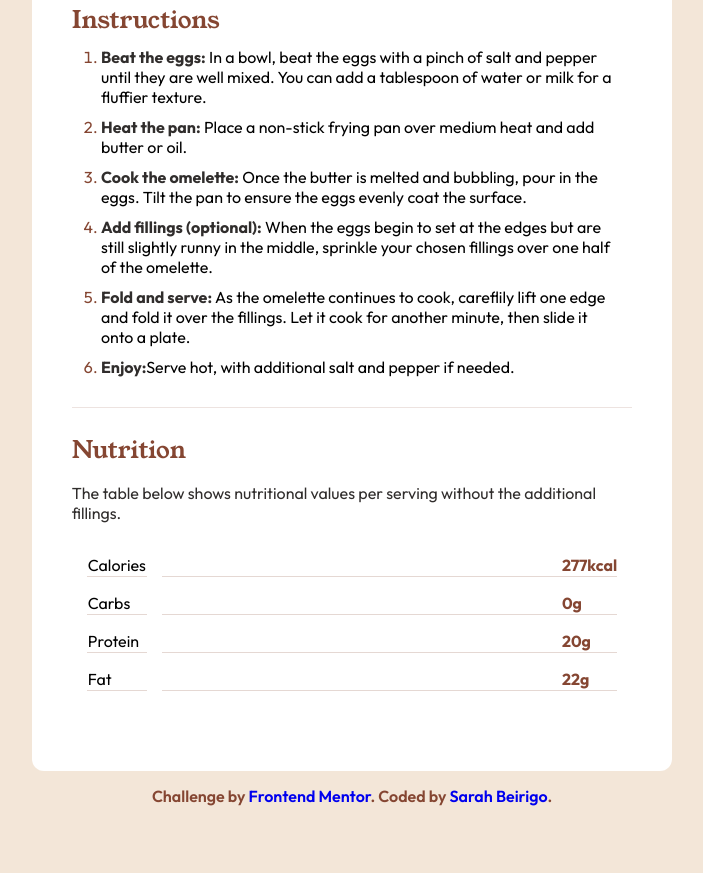
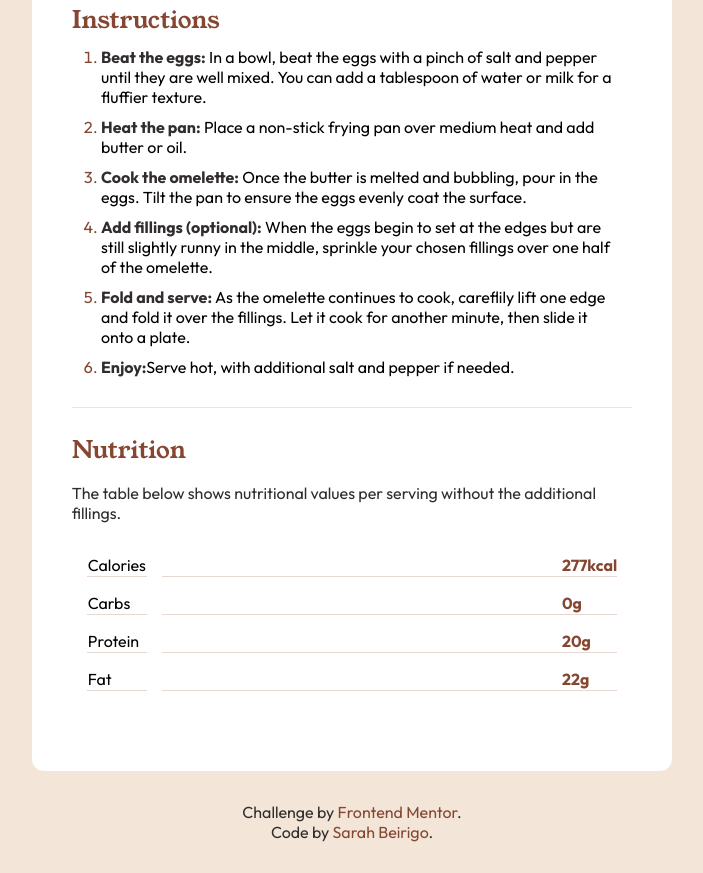
Before and after one commit to sarahbeirigo/recipe-page, a plain HTML site: page index.html in a window 1280 px wide. Shown: the part 899-1772 px from the top of the page, without its empty margins (288-991 px from the left). Before the commit the page ends 1720 px from the top, so only its background shows below. Drawn offline with Linux system fonts and the light colour scheme.

```diff
--- a/assets/css/style.css
+++ b/assets/css/style.css
@@ -118,6 +118,7 @@ li::marker {
 
 .attribution a{
  text-decoration: none;
+ color: hsl(14, 45%, 36%) ;
 }
 
 .quantidade p {
--- a/index.html
+++ b/index.html
@@ -110,10 +110,11 @@
 
     <footer>
         <div class="attribution">
-            <span>
-                Challenge by <a href="https://www.frontendmentor.io/challenges/recipe-page-KiTsR8QQKm/hub" target="_blank">Frontend Mentor</a>.
-                Coded by <a href="https://www.linkedin.com/in/sarah-beirigo-6556772b2/">Sarah Beirigo</a>.
-            </span>
+
+                <p>
+                    Challenge by <a href="https://www.frontendmentor.io/challenges/recipe-page-KiTsR8QQKm/hub" target="_blank">Frontend Mentor</a>. <br>
+                    Code by <a href="https://www.linkedin.com/in/sarah-beirigo-6556772b2/">Sarah Beirigo</a>.
+                </p>
         </div>
     </footer>
 
```
Also changed, not shown: assets/images/preview.png (added).
